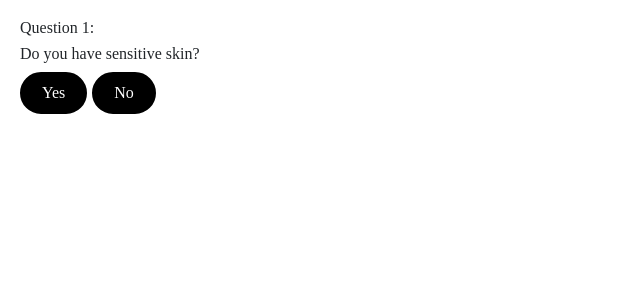
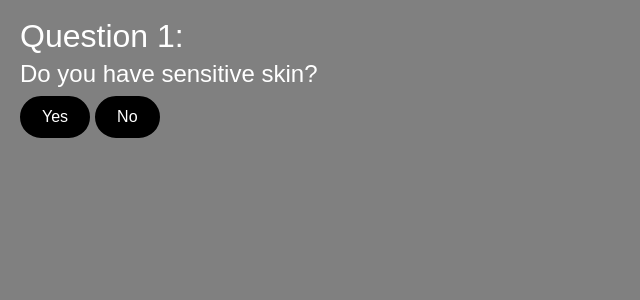
Before and after one commit to AKCDNG/HeliosX, a React (Vite) app in the folder frontend/: page / in a window 1280 px wide. Shown: the top 300 px of the page, without its empty margins (0-640 px from the left). Built offline with nearby package versions, Linux system fonts and the light colour scheme.

Commit message:
add global styles

```diff
--- a/frontend/src/index.scss
+++ b/frontend/src/index.scss
@@ -275,3 +275,19 @@ summary {
 template {
   display: none;
 }
+
+body {
+  background-color: grey;
+  color: white;
+  font-family: Arial, Helvetica, sans-serif;
+}
+
+h1 {
+  font-size: 2.5em;
+}
+h2 {
+  font-size: 2em;
+}
+h3 {
+  font-size: 1.5em;
+}
```
